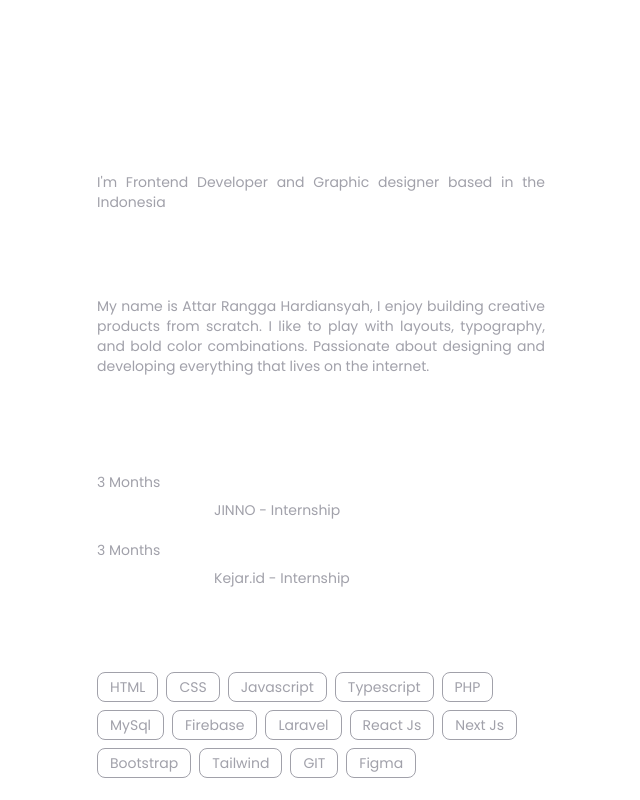
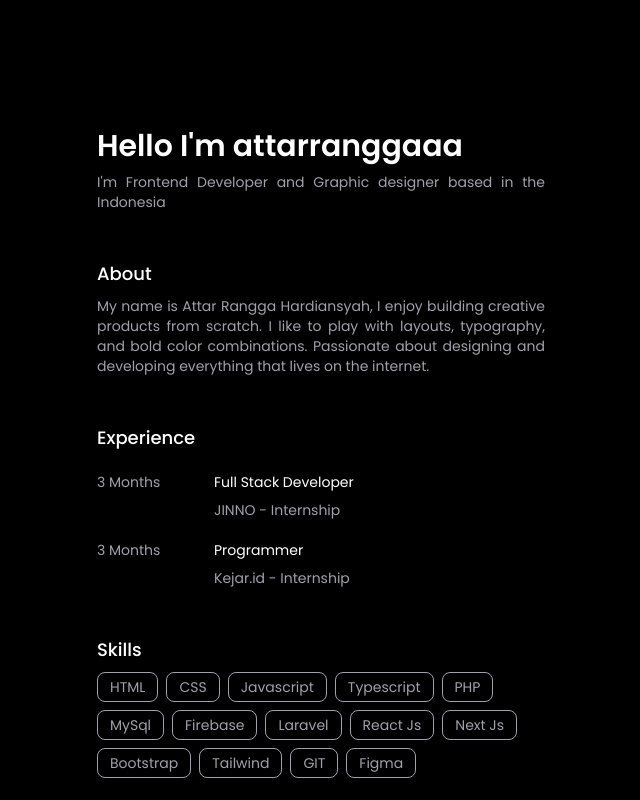
Before and after one commit to attarranggaaa/personal-website, a Next.js app: page / in a window 1280 px wide. Shown: the top 800 px of the page, without its empty margins (319-959 px from the left). Built offline with nearby package versions, Linux system fonts and the light colour scheme.

Commit message:
change color

```diff
--- a/pages/index.jsx
+++ b/pages/index.jsx
@@ -17,7 +17,7 @@ export default function Home() {
       </Head>
 
       <main>
-        <div className="flex justify-center md:py-32 py-14 bg-base min-h-screen">
+        <div className="flex justify-center md:py-32 py-14 bg-black min-h-screen">
           <div className="w-[30rem] text-white space-y-12 px-4 selection:bg-emerald-300 selection:text-black">
             <Intro />
             <About />
```
